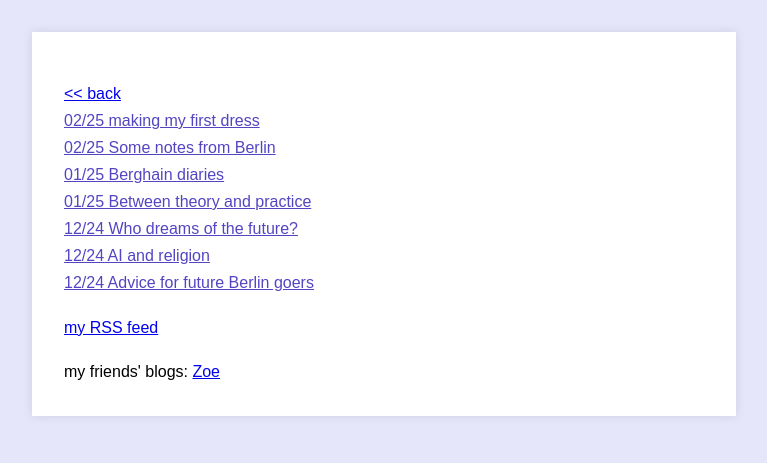
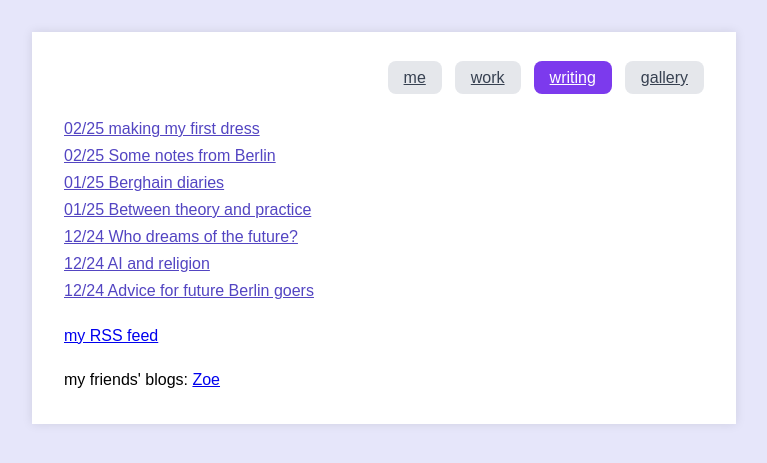
Before and after one commit to Christine8888/christine8888.github.io, a Jekyll site: the page built from blog.html, in a window 1280 px wide. Shown: the top 463 px of the page, without its empty margins (256-1023 px from the left). Built offline with Jekyll 4.4.1, drawn with Linux system fonts in a browser that asks for light colours.

Commit message:
button fixed

```diff
--- a/blog.html
+++ b/blog.html
@@ -11,9 +11,14 @@ layout: null
 <body class="blog-list-body">
 
     <div class="container blog-list-container">
-        <div class="back-button">
-            <a href="/"><< back</a>
-        </div>
+        <header>
+            <div class="nav-buttons">
+                <a href="index.html" class="nav-button">me</a>
+                <a href="work.html" class="nav-button">work</a>
+                <a href="blog.html" class="nav-button active">writing</a>
+                <a href="gallery.html" class="nav-button">gallery</a>
+            </div>
+        </header>
 
         {% assign post_collection = site.collections | where: "label", "published" | first %}
         {% assign sorted_posts = post_collection.docs | sort: "date" | reverse %}
```
